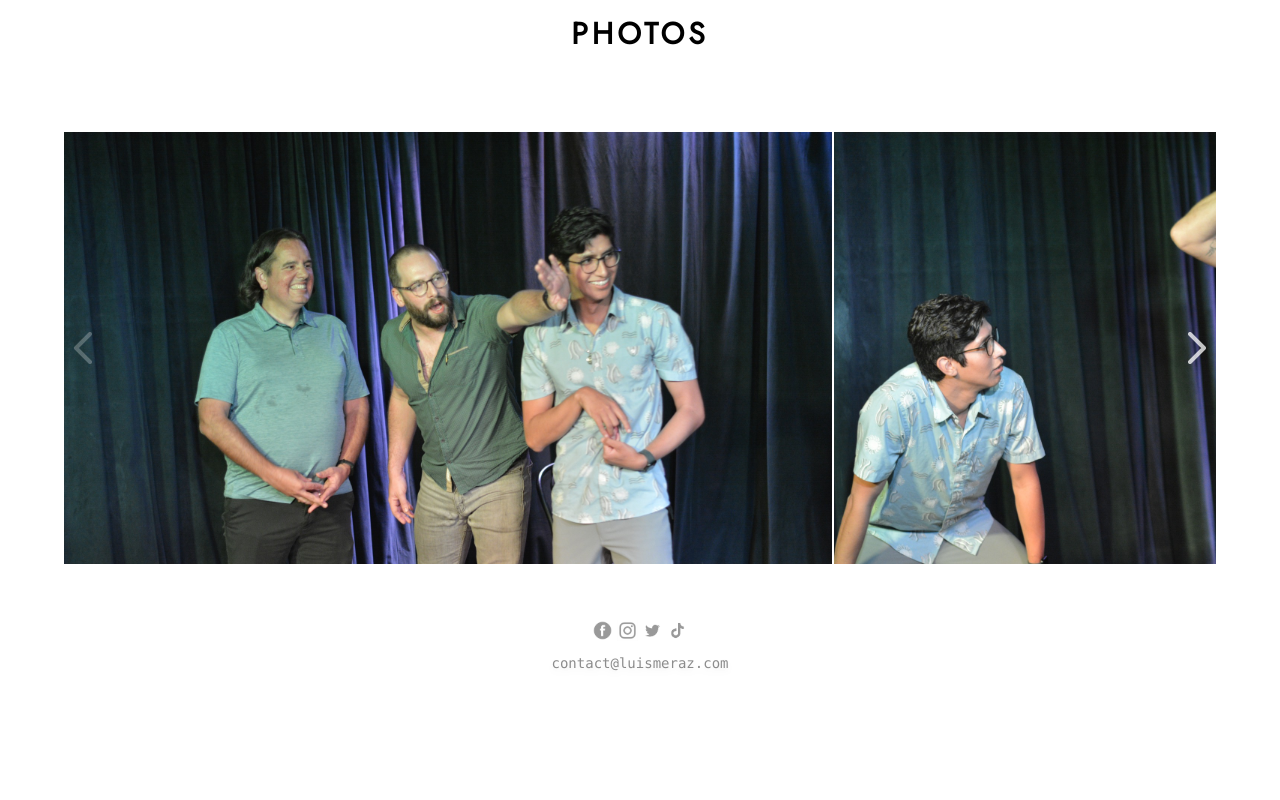
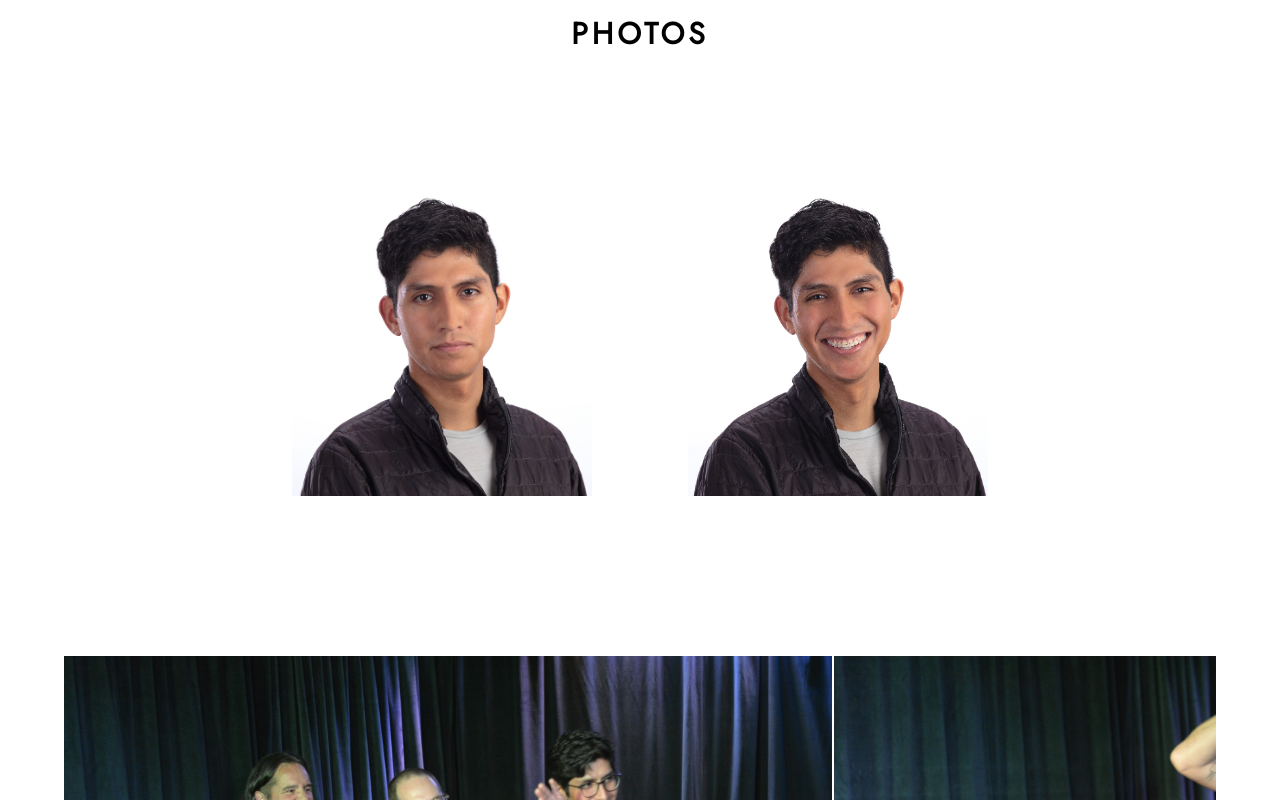
Before and after one commit to juhyeh/actor-website, a Next.js app: page /gallery in a window 1280 px wide. Shown: the part 700-1500 px from the top of the page. Before the commit the page ends 1413 px from the top, so only its background shows below. Built offline with nearby package versions, Linux system fonts and the light colour scheme.

Commit message:
all gallery photos added

```diff
--- a/app/gallery/page.js
+++ b/app/gallery/page.js
@@ -1,5 +1,6 @@
 import GalleryCarousel from "@/components/GalleryCarousel";
 import React from "react";
+import Image from "next/image";
 
 const Gallery = () => {
   return (
@@ -20,6 +21,22 @@ const Gallery = () => {
       </section>
       <section class="w-full flex flex-col justify-center items-center">
         <h2 class="gallery_titles">PHOTOS</h2>
+        <div class="headshot_div">
+          <Image
+            src="/luis-meraz-headshot-theatrical.png"
+            width={300}
+            height={300}
+            alt="Luiz Meraz Theatrical Headshot"
+            class="pb-[6rem] min-[765px]:mr-[3rem] min-[1024px]:mr-[6rem]"
+          />
+          <Image
+            src="/luis-meraz-headshot-commercial.png"
+            width={300}
+            height={300}
+            alt="Luiz Meraz Commerical Headshot"
+            class="pb-[4rem] min-[765px]:pb-[6rem]"
+          />
+        </div>
         <div class="container">
           <GalleryCarousel />
         </div>
--- a/app/globals.css
+++ b/app/globals.css
@@ -127,6 +127,9 @@ body {
 .gallery_titles {
   @apply font_jost tracking-[4px] pb-7 min-[765px]:pb-[5rem] text-2xl min-[765px]:text-3xl font-extrabold;
 }
+.headshot_div {
+  @apply flex flex-col min-[765px]:flex-row py-[4rem];
+}
 
 .font_jost {
   font-family: "Jost", sans-serif;
--- a/photo-data.json
+++ b/photo-data.json
@@ -31,6 +31,58 @@
     {
       "title": "fci-photo8",
       "imageUrl": "/fci-photos/319276411_606536814807114_4530974723554496004_n.jpg"
+    },
+    {
+      "title": "fci-photo9",
+      "imageUrl": "/fci-photos/319338131_606536828140446_8166704995902185901_n.jpg"
+    },
+    {
+      "title": "fci-photo10",
+      "imageUrl": "/fci-photos/319537778_606540108140118_6785242783875287642_n.jpg"
+    },
+    {
+      "title": "fci-photo11",
+      "imageUrl": "/fci-photos/322804613_1221401211777957_8177562151516748901_n.jpg"
+    },
+    {
+      "title": "fci-photo12",
+      "imageUrl": "/fci-photos/322829764_942543620463279_2711749296766104937_n.jpg"
+    },
+    {
+      "title": "fci-photo13",
+      "imageUrl": "/fci-photos/323022364_1303281173796494_3354036336818143007_n.jpg"
+    },
+    {
+      "title": "fci-photo14",
+      "imageUrl": "/fci-photos/334982055_734959671623975_4938856791028226140_n.jpg"
+    },
+    {
+      "title": "fci-photo15",
+      "imageUrl": "/fci-photos/335275208_1254707355131633_290226983961285505_n.jpg"
+    },
+    {
+      "title": "fci-photo16",
+      "imageUrl": "/fci-photos/336498306_2215916815257071_6149980752783476984_n.jpg"
+    },
+    {
+      "title": "fci-photo17",
+      "imageUrl": "/fci-photos/345655212_193393430285273_7249690883390488348_n.jpg"
+    },
+    {
+      "title": "fci-photo18",
+      "imageUrl": "/fci-photos/346469510_651158586847518_53566271110473098_n.jpg"
+    },
+    {
+      "title": "fci-photo19",
+      "imageUrl": "/fci-photos/346954823_896186674813404_8838018443409822886_n.jpg"
+    },
+    {
+      "title": "fci-photo20",
+      "imageUrl": "/fci-photos/359783447_770331001761027_6976492835106869840_n.jpg"
+    },
+    {
+      "title": "fci-photo21",
+      "imageUrl": "/fci-photos/360136629_770330771761050_5926443869071026438_n.jpg"
     }
   ]
 }
```
